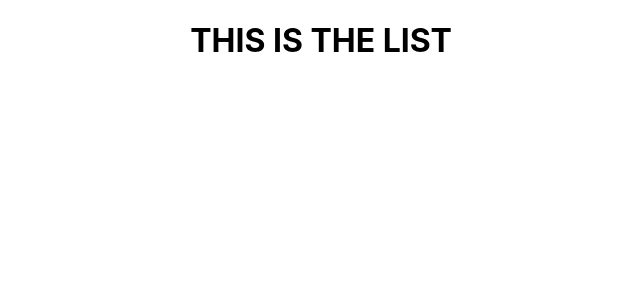
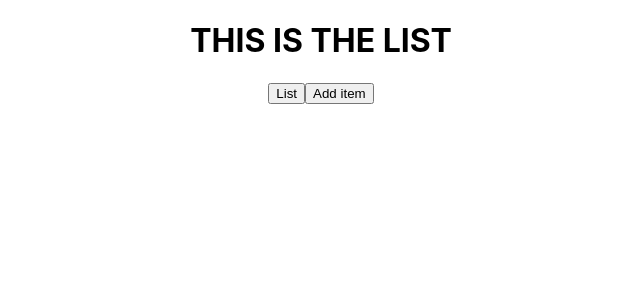
Before and after one commit to the-collab-lab/tcl-23-smart-shopping-list, a React (Create React App) app: page / in a window 1280 px wide. Shown: the top 300 px of the page, without its empty margins (319-959 px from the left). Built offline with nearby package versions, Linux system fonts and the light colour scheme.

Commit message:
Import NavBar to App.js outside of Switch

```diff
--- a/src/App.js
+++ b/src/App.js
@@ -1,9 +1,9 @@
 import React from 'react';
-import logo from './logo.svg';
+import { BrowserRouter as Router, Switch, Route } from 'react-router-dom';
 import './App.css';
 import List from './pages/List';
 import AddItem from './pages/AddItem';
-import { BrowserRouter as Router, Switch, Route } from 'react-router-dom';
+import NavBar from './components/NavBar';
 
 function App() {
   return (
@@ -18,6 +18,7 @@ function App() {
             <AddItem />
           </Route>
         </Switch>
+        <NavBar />
       </div>
     </Router>
   );
```
